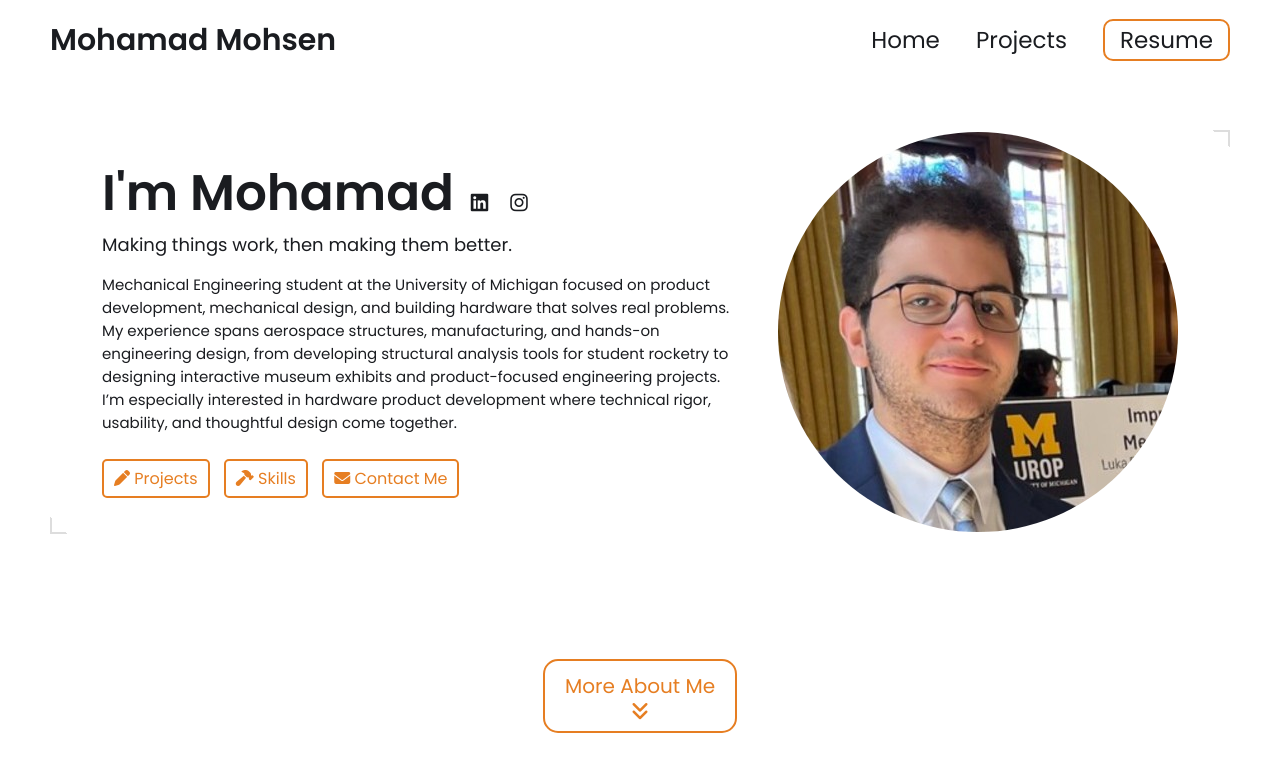
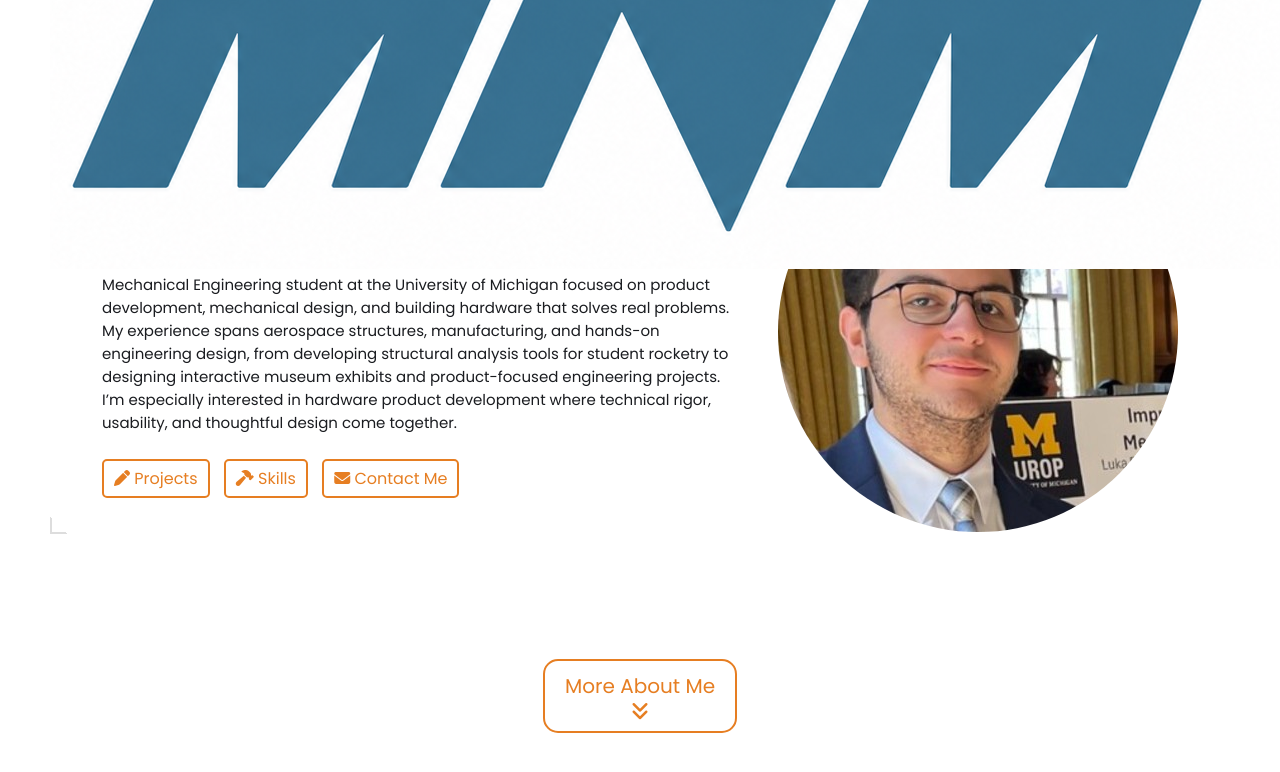
Before and after one commit to mnmohsen/personalwebsite, a Jekyll site: the page built from index.html, in a window 1280 px wide and 900 px high. Shown: the top 772 px of the window. Built offline with Jekyll 4.4.1, drawn with Linux system fonts in a browser that asks for light colours.

Commit message:
Update navbar.html

```diff
--- a/_includes/navbar.html
+++ b/_includes/navbar.html
@@ -1,7 +1,9 @@
 <!-- _includes/nav.html -->
 <nav>
     <div class="left">
-        <a href="/">{{site.name}}</a>
+        <a href="/">
+    <img src="/assets/images/mnm-logo.png" alt="Mohamad Mohsen Logo" class="nav-logo">
+</a>
     </div>
 
     <!-- Desktop Menu -->
```
